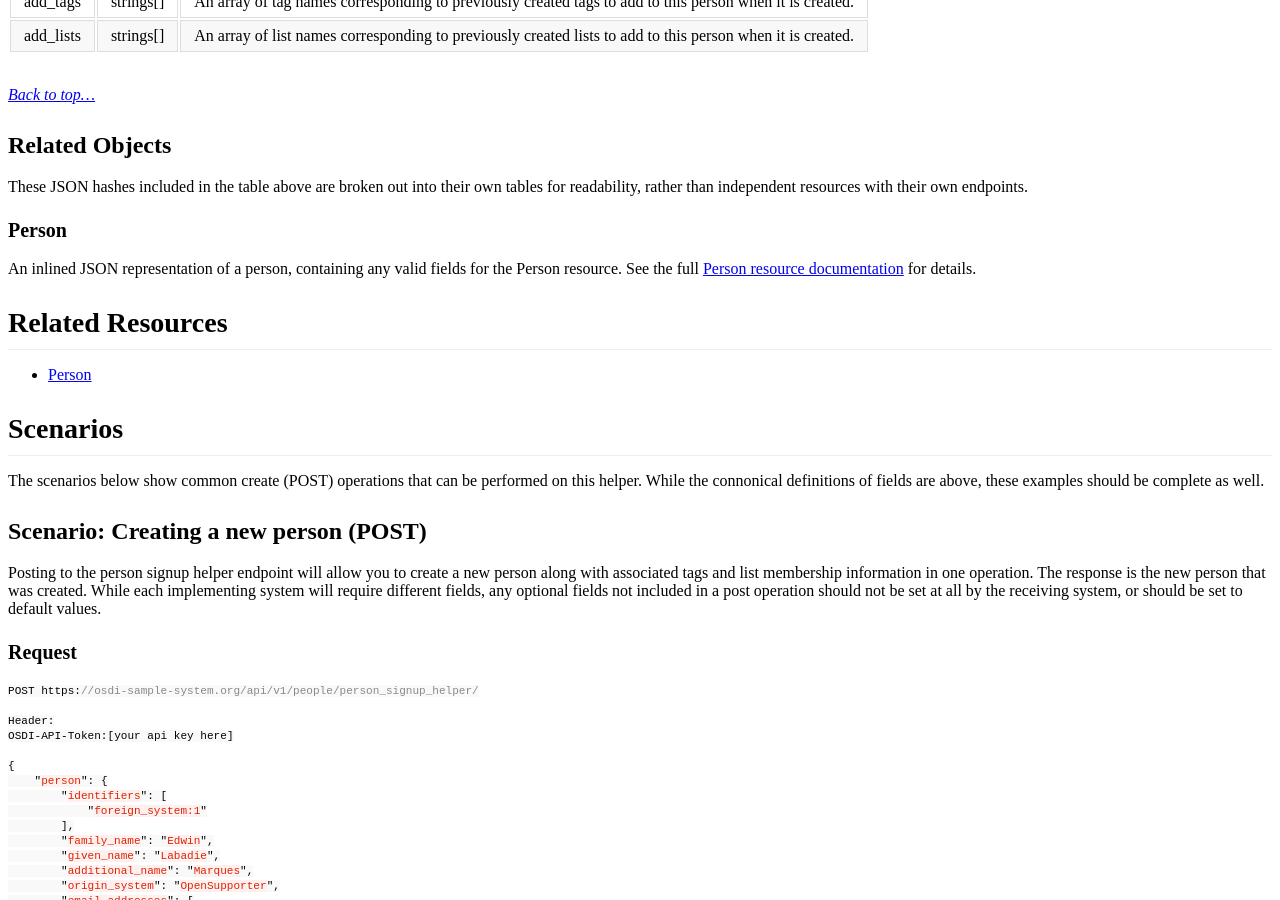
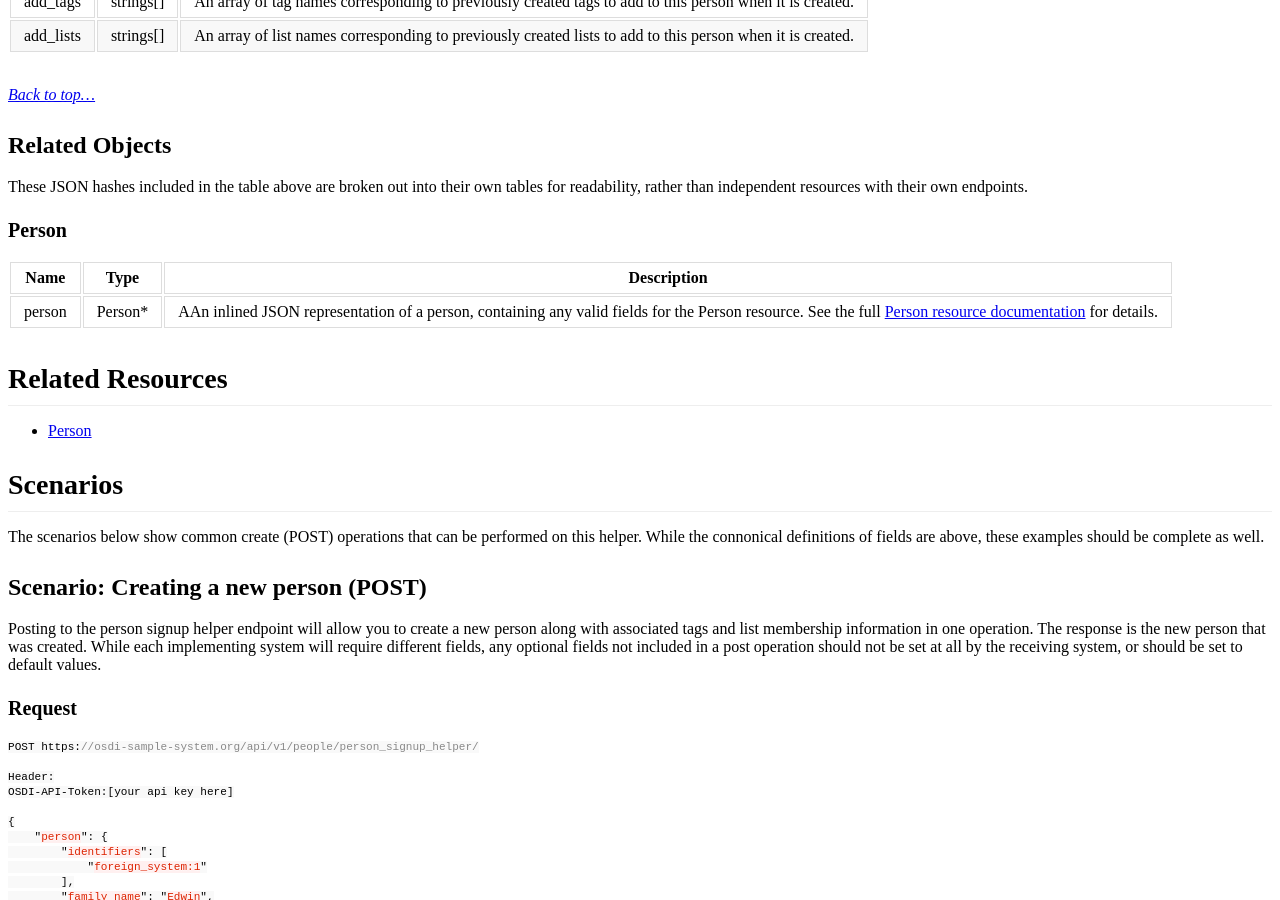
Before and after one commit to opensupporter/osdi-docs, a Jekyll site: the page built from person_signup.md, in a window 1280 px wide and 900 px high, scrolled down 1259 px. Built offline with Jekyll 4.4.1, drawn with Linux system fonts in a browser that asks for light colours; a style sheet for code colours, icons or effects is not loaded.

Commit message:
updating table for helper

```diff
--- a/person_signup.md
+++ b/person_signup.md
@@ -56,7 +56,10 @@ These JSON hashes included in the table above are broken out into their own tabl
 
 #### Person
 
-An inlined JSON representation of a person, containing any valid fields for the Person resource. See the full [Person resource documentation](person.md) for details.
+|Name          |Type      |Description
+|-----------    |-----------|--------------
+|person      |Person*     |AAn inlined JSON representation of a person, containing any valid fields for the Person resource. See the full [Person resource documentation](person.md) for details.
+
 
 
 ## Related Resources
```
